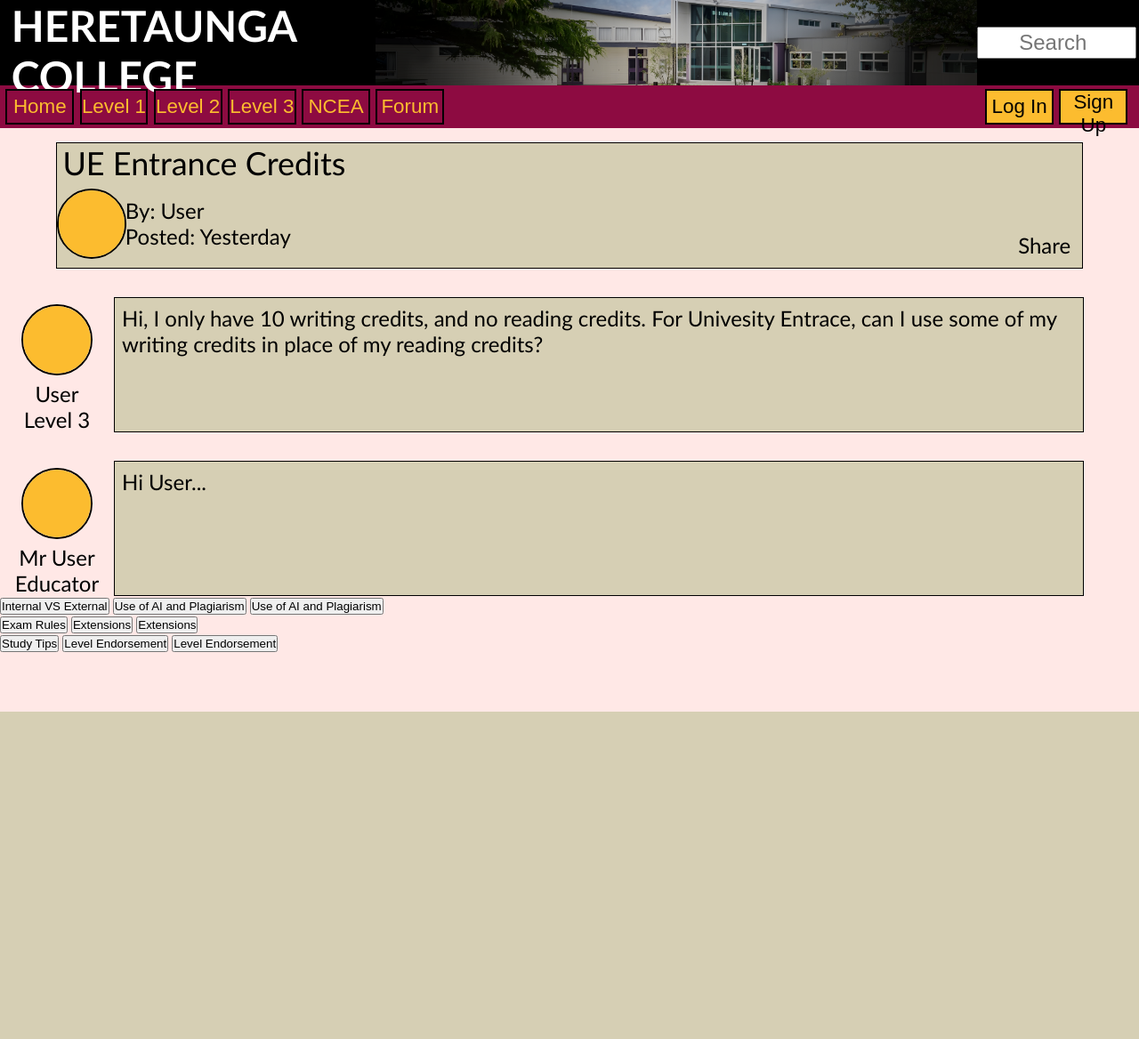
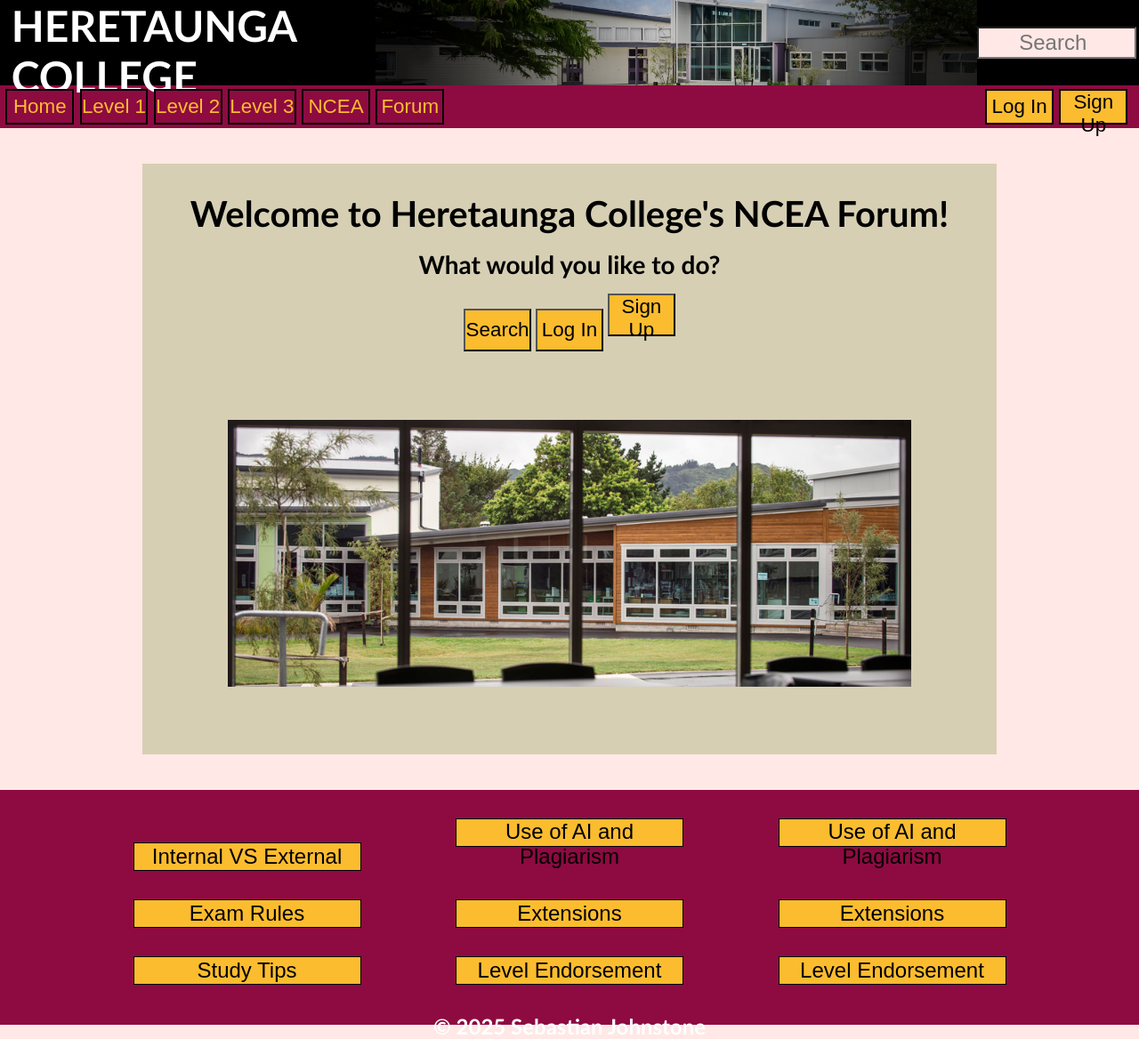
Before and after one commit to OfficialJavaScript/NCEA-Forum, a Flask app: page / in a window 1280 px wide. Shown: the whole page at 89% size. Before the commit the page ends 800 px from the top, so only its background shows below. Run offline with Flask 3, Linux system fonts and the light colour scheme.

Commit message:
Add files via upload

```diff
--- a/main.py
+++ b/main.py
@@ -9,4 +9,8 @@ app.config['SECRET_KEY'] = os.urandom(32).hex()
 def index():
     return render_template("index.html")
 
+@app.route('/forum')
+def forum():
+    return render_template("forum_example.html")
+
 app.run(host='0.0.0.0', port=80, debug=True)
--- a/static/style/index.css
+++ b/static/style/index.css
@@ -1,181 +1,40 @@
-* {
-    margin: 0;
-    padding: 0;
-}
-
-html {
-    background-color: #FFE8E6;
-    font-family: Calibri, Verdana;
-}
-
-.container {
+.content {
+    margin: auto;
+    background-color: #D6CFB4;
+    width: 75vw;
+    height: 83vh;
+    margin-top: 5vh;
+    margin-bottom: 5vh;
     display: flex;
     flex-direction: column;
 }
 
-.other {
-    background-color: #D6CFB4;
-    background-color: #FCBC2F;
-    background-color: #8D0B41;
+.introduction {
+    text-align: center;
+    font-size: 2.5em;
+    margin-top: 4vh;
 }
 
-.header_top {
-    height: 12vh;
-    background-color: black;
-    display: flex;
-    color: white;
-    width: 100%;
+.intro_sub {
+    margin-top: 2vh;
+    font-size: 1.75em;
+    text-align: center;
 }
 
-.school_name {
-    margin-top: auto;
-    margin-bottom: auto;
-    margin-left: 1vw;
-    font-size: 3em;
+.content_image {
+    width: 60vw;
+    margin: auto;
 }
 
-.search_form {
-    margin-left: auto;
-    margin-top: auto;
-    margin-bottom: auto;
-    margin-right: 1vw;
-}
-
-.search_input {
-    height: 4.5vh;
-    width: 14vw;
-    padding-top: 0.1vh;
-    text-align: center;
-    font-size: 1.5em;
-}
-
-.search_input::placeholder {
-    font-size: 1em;
-    text-align: center;
-    padding-left: 1vw;
-}
-
-.header_image {
-    margin-left: 7vw;
-}
-
-.nav_bar {
-    background-color: #8D0B41;
-    height: 6vh;
-    display: flex;
-}
-
-.nav_buttons {
-    margin-left: .5vw;
-    margin-top: auto;
-    margin-bottom: auto;
-    height: 85%;
-    width: 6vw;
-    background-color: #8D0B41;
-    border: solid black 2px;
-    font-size: 1.4em;
-    color: #FCBC2F;
-}
-
-.nav_login {
-    margin-left: auto;
-}
-
-.nav_signup {
-    margin-right: 1vw;
-}
-
-.nav_account {
-    background-color: #FCBC2F;
-    color: black;
-}
-
-.post_header {
-    background-color: #D6CFB4;
-    height: 17.5vh;
-    width: 90vw;
+.content_button {
     margin-left: auto;
     margin-right: auto;
     margin-top: 2vh;
-    border: solid black 1px;
 }
 
-.post_header_title_text {
-    font-weight: 400;
-    margin-left: .5vw;
-    font-size: 2.25em;
+.content_buttons {
+    width: 6vw;
+    height: 6vh;
+    font-size: 1.4em;
+    background-color: #FCBC2f;
 }
-
-.post_header_profile {
-    display: flex;
-    height: 11.6vh;
-    width: 6vw;
-}
-
-.profile_picture {
-    border-radius: 60px;
-    border: solid black 2px;
-}
-
-.margin_auto {
-    margin: auto;
-}
-
-.post_info_container {
-    display: flex;
-    flex-direction: row;
-    height: 11.6vh;
-}
-
-.post_header_info {
-    margin-top: auto;
-    margin-bottom: auto;
-}
-
-.post_header_info_text {
-    font-weight: 400;
-}
-
-.post_info_share {
-    margin-left: auto;
-    margin-right: 1vw;
-    margin-top: auto;
-    margin-bottom: 1vh;
-}
-
-.post_comment {
-    margin-top: 4vh;
-    height: 19vh;
-    display: flex;
-    flex-direction: row;
-}
-
-.post_comment_profile {
-    width: 10%;
-    display: flex;
-    flex-direction: column;
-}
-
-.comment_pfp {
-    margin-left: auto;
-    margin-right: auto;
-    margin-bottom: auto;
-    margin-top: 1vh;
-}
-
-.comment_profile_info {
-    text-align: center;
-    font-weight: 400;
-}
-
-.comment_content {
-    background-color: #D6CFB4;
-    border: solid black 1px;
-    width: 85vw;
-    margin-right: auto;
-}
-
-.comment_text {
-    margin: 1vh;
-    font-weight: 400;
-}
--- a/static/style/main.css
+++ b/static/style/main.css
@@ -0,0 +1,224 @@
+* {
+    margin: 0;
+    padding: 0;
+}
+
+html {
+    background-color: #FFE8E6;
+    font-family: Calibri, Verdana;
+}
+
+.container {
+    display: flex;
+    flex-direction: column;
+}
+
+.other {
+    background-color: #D6CFB4;
+    background-color: #FCBC2F;
+    background-color: #8D0B41;
+}
+
+.header_top {
+    height: 12vh;
+    background-color: black;
+    display: flex;
+    color: white;
+    width: 100%;
+}
+
+.school_name {
+    margin-top: auto;
+    margin-bottom: auto;
+    margin-left: 1vw;
+    font-size: 3em;
+}
+
+.search_form {
+    margin-left: auto;
+    margin-top: auto;
+    margin-bottom: auto;
+    margin-right: 1vw;
+}
+
+.search_input {
+    height: 4.5vh;
+    width: 14vw;
+    padding-top: 0.1vh;
+    text-align: center;
+    font-size: 1.5em;
+    background-color: #FFE8E6;
+}
+
+.search_input::placeholder {
+    font-size: 1em;
+    text-align: center;
+    padding-left: 1vw;
+}
+
+.header_image {
+    margin-left: 7vw;
+}
+
+.nav_bar {
+    background-color: #8D0B41;
+    height: 6vh;
+    display: flex;
+}
+
+.nav_buttons {
+    margin-left: .5vw;
+    margin-top: auto;
+    margin-bottom: auto;
+    height: 85%;
+    width: 6vw;
+    background-color: #8D0B41;
+    border: solid black 2px;
+    font-size: 1.4em;
+    color: #FCBC2F;
+}
+
+.nav_login {
+    margin-left: auto;
+}
+
+.nav_signup {
+    margin-right: 1vw;
+}
+
+.nav_account {
+    background-color: #FCBC2F;
+    color: black;
+}
+
+.post_header {
+    background-color: #D6CFB4;
+    height: 17.5vh;
+    width: 90vw;
+    margin-left: auto;
+    margin-right: auto;
+    margin-top: 2vh;
+    border: solid black 1px;
+}
+
+.post_header_title_text {
+    font-weight: 400;
+    margin-left: .5vw;
+    font-size: 2.25em;
+}
+
+.post_header_profile {
+    display: flex;
+    height: 11.6vh;
+    width: 6vw;
+}
+
+.profile_picture {
+    border-radius: 60px;
+    border: solid black 2px;
+}
+
+.margin_auto {
+    margin: auto;
+}
+
+.post_info_container {
+    display: flex;
+    flex-direction: row;
+    height: 11.6vh;
+}
+
+.post_header_info {
+    margin-top: auto;
+    margin-bottom: auto;
+}
+
+.post_header_info_text {
+    font-weight: 400;
+}
+
+.post_info_share {
+    margin-left: auto;
+    margin-right: 1vw;
+    margin-top: auto;
+    margin-bottom: 1vh;
+}
+
+.post_comments {
+    margin-top: 4vh;
+    margin-bottom: 4vh;
+}
+
+.post_comment {
+    height: 19vh;
+    display: flex;
+    flex-direction: row;
+    margin-bottom: 4vh;
+}
+
+.post_comment_profile {
+    width: 10%;
+    display: flex;
+    flex-direction: column;
+}
+
+.comment_pfp {
+    margin-left: auto;
+    margin-right: auto;
+    margin-bottom: auto;
+    margin-top: 1vh;
+}
+
+.comment_profile_info {
+    text-align: center;
+    font-weight: 400;
+}
+
+.comment_content {
+    background-color: #D6CFB4;
+    border: solid black 1px;
+    width: 85vw;
+    margin-right: auto;
+}
+
+.comment_text {
+    margin: 1vh;
+    font-weight: 400;
+}
+
+footer {
+    background-color: #8D0B41;
+    max-height: 33vh;
+    height: 33vh;
+    display: flex;
+    flex-direction: column;
+}
+
+.footer_row {
+    margin-top: 4vh;
+    margin-left: auto;
+    margin-right: auto;
+}
+
+.footer_button {
+    background-color: #FCBC2F;
+    height: 4vh;
+    width: 20vw;
+    font-size: 1.5em;
+    border: solid black 1px;
+}
+
+.footer_button_start {
+    margin-right: 8vw;
+}
+
+.footer_button_end {
+    margin-left: 8vw;
+}
+
+.copyright {
+    color: white;
+    margin-left: auto;
+    margin-right: auto;
+    margin-top: 4vh;
+}
--- /dev/null
+++ b/templates/includes/footer.html
@@ -0,0 +1,18 @@
+<footer>
+    <div class="footer_row row_1">
+        <button class="footer_button footer_button_start">Internal VS External</button>
+        <button class="footer_button">Use of AI and Plagiarism</button>
+        <button class="footer_button footer_button_end">Use of AI and Plagiarism</button>
+    </div>
+    <div class="footer_row row_2">
+        <button class="footer_button footer_button_start">Exam Rules</button>
+        <button class="footer_button">Extensions</button>
+        <button class="footer_button footer_button_end">Extensions</button>
+    </div>
+    <div class="footer_row row_3">
+        <button class="footer_button footer_button_start">Study Tips</button>
+        <button class="footer_button">Level Endorsement</button>
+        <button class="footer_button footer_button_end">Level Endorsement</button>
+    </div>
+    <h2 class="copyright">&copy; 2025 Sebastian Johnstone</h2>
+</footer>
--- /dev/null
+++ b/templates/includes/header.html
@@ -0,0 +1,21 @@
+<header>
+    <div class="header_container">
+        <div class="header_top">
+            <h1 class="school_name">HERETAUNGA COLLEGE</h1>
+            <img class="header_image" src="{{ url_for('static', filename='content/header.png') }}">
+            <form class="search_form">
+                <input type="search" placeholder="Search"  class="search_input">
+            </form>
+        </div>
+        <div class="nav_bar">
+            <button class="nav_buttons">Home</button>
+            <button class="nav_buttons">Level 1</button>
+            <button class="nav_buttons">Level 2</button>
+            <button class="nav_buttons">Level 3</button>
+            <button class="nav_buttons">NCEA</button>
+            <button class="nav_buttons">Forum</button>
+            <button class="nav_buttons nav_account nav_login">Log In</button>
+            <button class="nav_buttons nav_account nav_signup">Sign Up</button>
+        </div>
+    </div>
+</header>
--- a/templates/index.html
+++ b/templates/index.html
@@ -1,90 +1,23 @@
 <!DOCTYPE html>
 <html lang="en-US">
     <head>
-        <title>NCEA Blog</title>
+        <title>NCEA Forum</title>
+        <link rel="stylesheet" href="{{ url_for('static', filename='style/main.css') }}">
         <link rel="stylesheet" href="{{ url_for('static', filename='style/index.css') }}">
     </head>
     <body>
-        <header>
-            <div class="header_container">
-                <div class="header_top">
-                    <h1 class="school_name">HERETAUNGA COLLEGE</h1>
-                    <img class="header_image" src="{{ url_for('static', filename='content/header.png') }}">
-                    <form class="search_form">
-                        <input type="search" placeholder="Search"  class="search_input">
-                    </form>
-                </div>
-                <div class="nav_bar">
-                    <button class="nav_buttons">Home</button>
-                    <button class="nav_buttons">Level 1</button>
-                    <button class="nav_buttons">Level 2</button>
-                    <button class="nav_buttons">Level 3</button>
-                    <button class="nav_buttons">NCEA</button>
-                    <button class="nav_buttons">Forum</button>
-                    <button class="nav_buttons nav_account nav_login">Log In</button>
-                    <button class="nav_buttons nav_account nav_signup">Sign Up</button>
+        {% include 'includes/header.html' %}
+        	<div class="container">
+                <div class="content">
+                    <h2 class="introduction">Welcome to Heretaunga College's NCEA Forum!</h2>
+                    <h3 class="intro_sub">What would you like to do?</h3>
+                    <div class="content_button">
+                        <button class="content_buttons">Search</button>
+                        <button class="content_buttons">Log In</button>
+                        <button class="content_buttons">Sign Up</button>
+                    </div>
+                    <img class="content_image" src="{{ url_for('static', filename='content/home_content.png' )}}">
                 </div>
             </div>
-        </header>
-        <div class="container">
-            <div class="post_header">
-                <div class="post_header_title">
-                    <h2 class="post_header_title_text">UE Entrance Credits</h2>
-                </div>
-                <div class="post_info_container">
-                    <div class="post_header_profile">
-                        <img src="{{ url_for('static', filename='content/profile.png')}}" height="80%" class="profile_picture margin_auto">
-                    </div>
-                    <div class="post_header_info">
-                        <h2 class="post_header_info_text">By: User</h2>
-                        <h2 class="post_header_info_text">Posted: Yesterday</h2>
-                    </div>
-                    <div class="post_info_share">
-                        <h2 class="post_header_info_text">Share</h2>
-                    </div>
-                </div>
-            </div>
-            <div class="post_comments">
-                <div class="post_comment">
-                    <div class="post_comment_profile">
-                        <img src="{{ url_for('static', filename='content/profile.png')}}" height="50%" class="profile_picture comment_pfp">
-                        <h2 class="comment_profile_info">User</h2>
-                        <h2 class="comment_profile_info">Level 3</h2>
-                    </div>
-                    <div class="comment_content">
-                        <h2 class="comment_text">Hi, I only have 10 writing credits, and no reading credits. For Univesity Entrace, can I use some of my writing credits in place of my reading credits?</h2>
-                    </div>
-                </div>
-            </div>
-            <div class="post_comments">
-                <div class="post_comment">
-                    <div class="post_comment_profile">
-                        <img src="{{ url_for('static', filename='content/profile.png')}}" height="50%" class="profile_picture comment_pfp">
-                        <h2 class="comment_profile_info">Mr User</h2>
-                        <h2 class="comment_profile_info">Educator</h2>
-                    </div>
-                    <div class="comment_content">
-                        <h2 class="comment_text">Hi User...</h2>
-                    </div>
-                </div>
-            </div>
-        </div>
-        <footer>
-            <div class="footer_row1">
-                <button>Internal VS External</button>
-                <button>Use of AI and Plagiarism</button>
-                <button>Use of AI and Plagiarism</button>
-            </div>
-            <div class="footer_row2">
-                <button>Exam Rules</button>
-                <button>Extensions</button>
-                <button>Extensions</button>
-            </div>
-            <div class="footer_row2">
-                <button>Study Tips</button>
-                <button>Level Endorsement</button>
-                <button>Level Endorsement</button>
-            </div>
-        </footer>
+        {% include 'includes/footer.html' %}
     </body>
-</html>
```
Also changed, not shown: templates/forum_example.html (added, +52 -0 lines), static/content/home_content.png (added).
